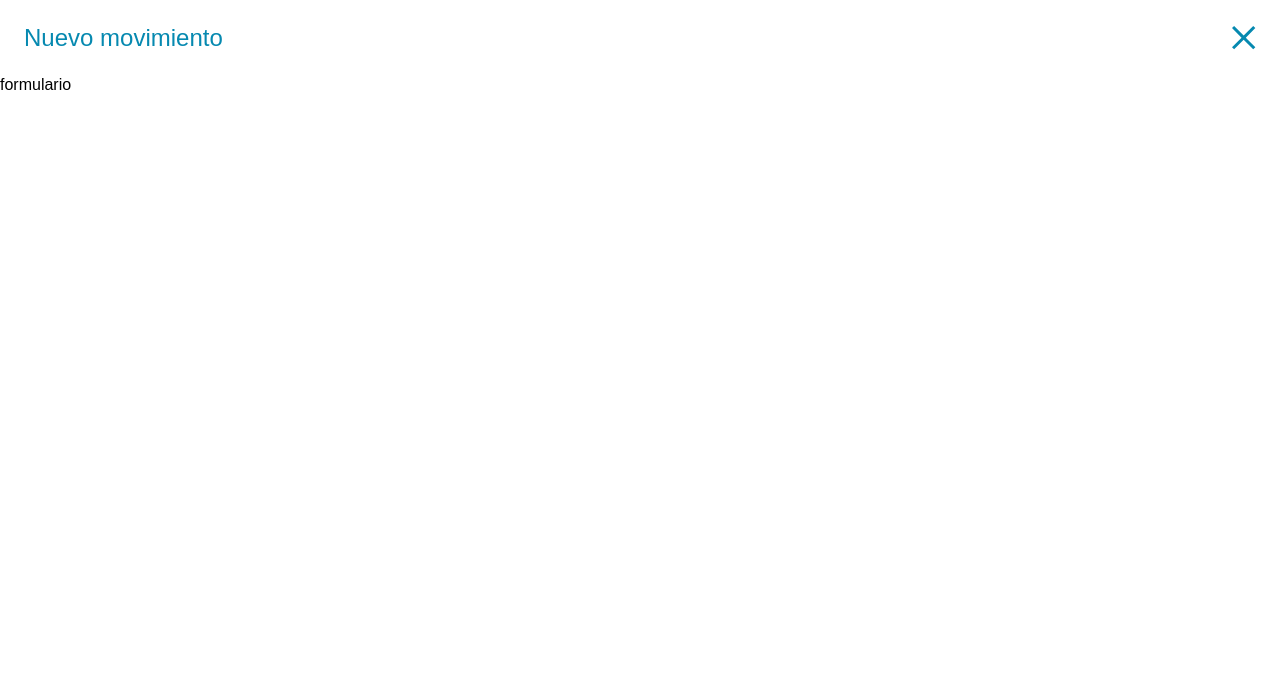
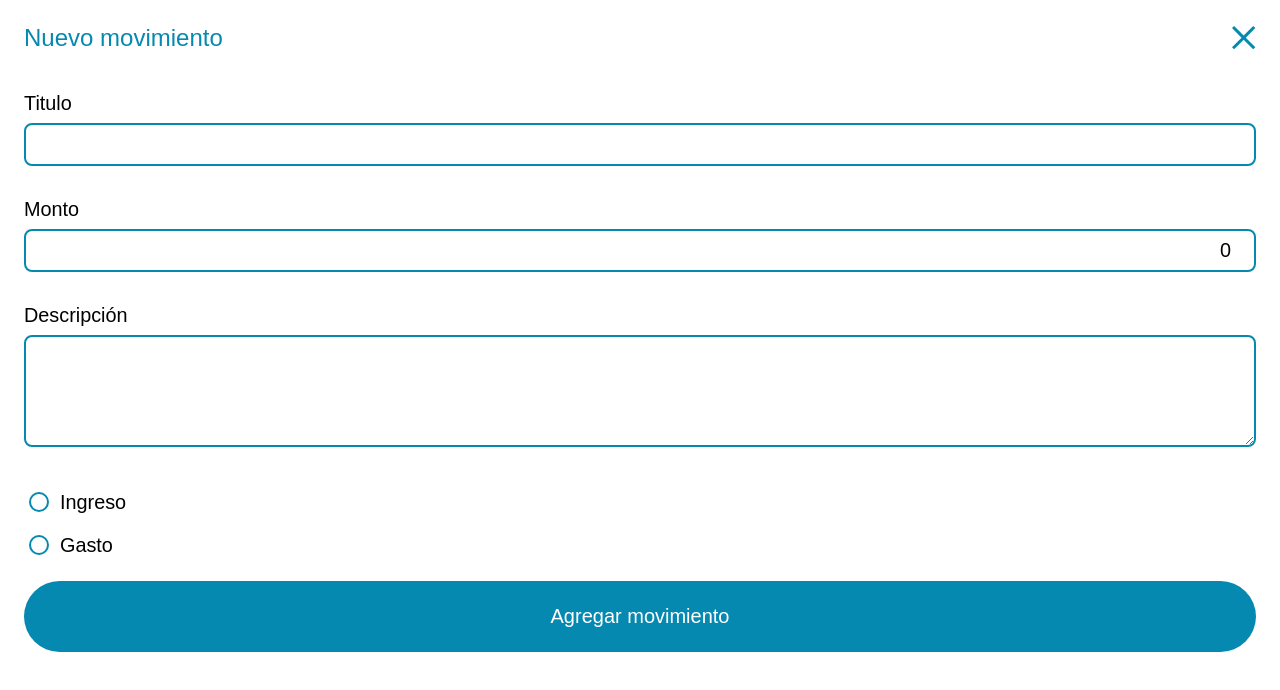
Before and after one commit to saniag081/cash-flow, a Vue app: page / in a window 1280 px wide. Both pictures are taken after a click on the button "Agregar movimiento". Shown: the top 690 px of the page. Built offline with nearby package versions, Linux system fonts and the light colour scheme.

Commit message:
feat(Actions): added form

```diff
--- a/src/components/Actions.vue
+++ b/src/components/Actions.vue
@@ -3,7 +3,34 @@
     <teleport to="#app">
         <div v-show="showModal">
             <Modal v-show="showModal" @close="showModal = false">
-                formulario
+                <form @submit.prevent="submit">
+                    <div class="field">
+                        <label for="">Titulo</label>
+                        <input type="text" v-model="title" />
+                    </div>
+                    <div class="field">
+                        <label for="">Monto</label>
+                        <input type="number" v-model="amount" />
+                    </div>
+                    <div class="field">
+                        <label for="">Descripción</label>
+                        <textarea rows="4" v-model="description"></textarea>
+                    </div>
+                    <div class="field">
+                        <label class="radio-label">
+                            <input type="radio" v-model="movementType" value="ingreso">
+                            <span>Ingreso</span>
+                        </label>
+                        <label class="radio-label">
+                            <input type="radio" v-model="movementType" value="Gasto">
+                            <span>Gasto</span>
+                        </label>
+                    </div>
+
+                    <div class="action">
+                        <button>Agregar movimiento</button>
+                    </div>
+                </form>
             </Modal>
         </div>
     </teleport>
@@ -14,6 +41,14 @@
 import Modal from '../components/Modal.vue';
 
 const showModal = ref(false);
+const title = ref('');
+const amount = ref(0);
+const description = ref('');
+const movementType = ref('');
+
+const submit = () => {
+    showModal.value = !showModal.value;
+};
 
 </script>
 
```
